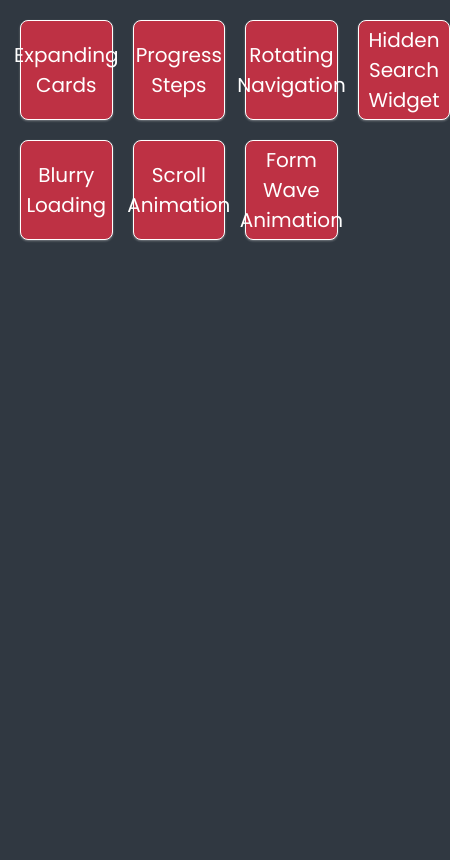
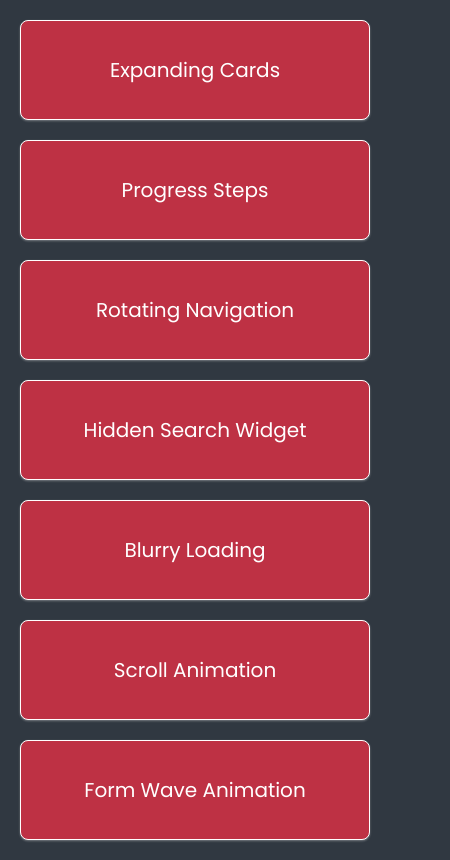
Before and after one commit to mtevfik41/MiniProjects, a React (Create React App) app: page / in a window 390 px wide. Shown: the whole page, 450 px wide, since content can reach past the window. Built offline with nearby package versions, Linux system fonts and the light colour scheme.

Commit message:
responsive

```diff
--- a/src/components/style.css
+++ b/src/components/style.css
@@ -43,3 +43,20 @@
   opacity: 1;
   transition-delay: 0.4s;
 }
+
+@media (max-width: 830px) {
+  .grid {
+    grid-template-columns: repeat(3, 1fr);
+  }
+}
+@media (max-width: 620px) {
+  .grid {
+    grid-template-columns: repeat(2, 1fr);
+  }
+}
+
+@media (max-width: 444px) {
+  .grid {
+    grid-template-columns: 1fr;
+  }
+}
```
Lines whose indentation alone changed are shown as unchanged.
